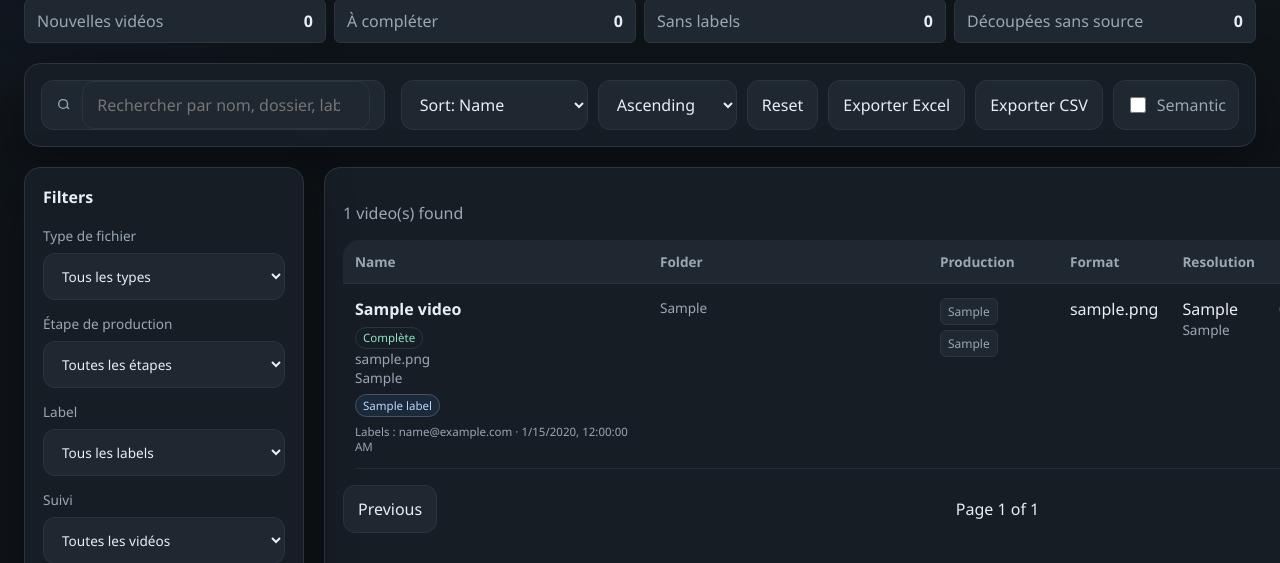
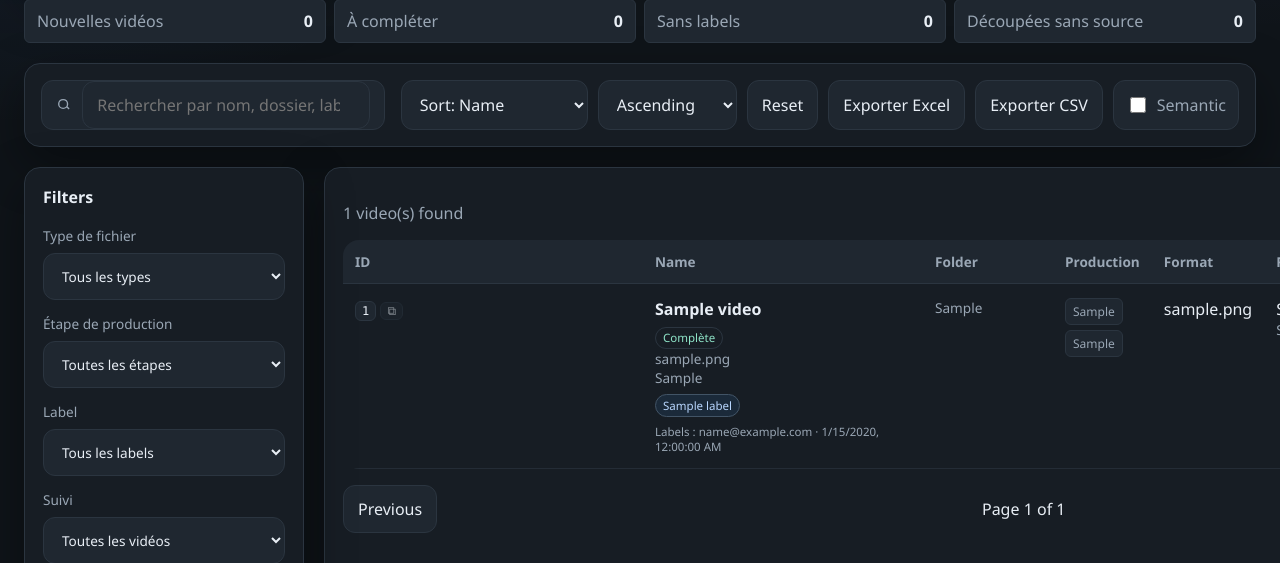
Before and after one commit to yannick-donald/cmfi-video-indexer, a FastAPI app: page / in a window 1280 px wide; the page is wider, and only the part inside the window is pictured. Shown: the part 540-1103 px from the top of that part. Run offline with FastAPI, Linux system fonts and the light colour scheme; tables that the repository leaves empty hold one stand-in row (values such as "Sample post").

Commit message:
Make the internal video ID real, visible and searchable
On the live library, 373 of 388 videos (96%) had no internal ID at all, and no
rescan could ever have repaired them. Two bugs combined:

- internal_video_id sat in PRESERVE_ON_RESCAN, so it was excluded from the
  ON CONFLICT UPDATE. upsert_video allocated an ID in the video_internal_ids
  registry but never copied it onto the existing row.
- Incremental scans skip unchanged files before upsert_video runs, so those
  videos never reached ID allocation in the first place.

The ID is now written on every rescan - upsert_video always resolves it from the
registry, which is the authority, so the write is idempotent - and a startup
migration backfills the rows that never got one. The backfill is scoped to rows
still missing an ID, so it is a no-op from the second run on, and existing IDs
are never reassigned. Verified against a copy of the real database: 373 -> 0
missing, 388 distinct IDs for 388 videos, the 15 pre-existing IDs unchanged.

Searching by ID also never worked. It was absent from the LIKE clause, so normal
search returned nothing, and in semantic mode it raised a 500.

That 500 was not specific to IDs. Raw user input went straight into an FTS5
MATCH, where -, ", *, : and parentheses are query syntax, so ordinary searches
crashed the endpoint: "JESUS-CHRIST" read as a subtraction, "2007-07-20" as a
column filter, an odd quote as an unterminated string. Input is now tokenised
and each token quoted as a literal phrase. Those three queries return 5, 5 and 0
results instead of HTTP 500.

The ID is shown in a new first column and in the detail panel, with a one-click
copy button, and is sortable. Copy falls back to execCommand where the Clipboard
API is unavailable outside a secure context, and never throws.

Bumps the static asset version to internal-id-1. It was still collaboration-4
from before the export buttons shipped, so returning users were being served
stale JS and their Exporter Excel / CSV buttons did nothing.

Co-Authored-By: Claude Opus 5 <noreply@anthropic.com>

```diff
--- a/database/repository.py
+++ b/database/repository.py
@@ -76,8 +76,11 @@ CHRISTIAN_METADATA_FIELDS = {
     "semantic_tags",
 }
 
+# The internal ID is deliberately NOT preserved here: upsert_video always
+# resolves it from the video_internal_ids registry, which is the authority, so
+# writing it on every rescan is idempotent. Keeping it in this set meant a video
+# indexed before the ID existed could never be repaired by a rescan.
 PRESERVE_ON_RESCAN = CHRISTIAN_METADATA_FIELDS | {
-    "internal_video_id",
     "asset_type",
     "workflow_stage",
     "source_file_id",
@@ -821,7 +824,7 @@ class VideoRepository:
         page_size: int = 50,
         use_fts: bool = False,
     ) -> SearchResult:
-        if use_fts and filters.query.strip():
+        if use_fts and _build_fts_query(filters.query):
             return self._search_fts(filters, sort_by, sort_dir, page, page_size)
 
         where, params = self._build_where(filters)
@@ -858,7 +861,7 @@ class VideoRepository:
         page: int,
         page_size: int,
     ) -> SearchResult:
-        query = filters.query.strip()
+        query = _build_fts_query(filters.query)
         offset = max(page - 1, 0) * page_size
         sort_col = SORT_COLUMNS.get(sort_by, SORT_COLUMNS["file_name"])
         direction = "DESC" if sort_dir.lower() == "desc" else "ASC"
@@ -1134,7 +1137,8 @@ class VideoRepository:
             clauses.append(
                 """
                 (
-                    file_name LIKE ?
+                    internal_video_id LIKE ?
+                    OR file_name LIKE ?
                     OR folder_path LIKE ?
                     OR parent_folder LIKE ?
                     OR owner LIKE ?
@@ -1165,7 +1169,7 @@ class VideoRepository:
                 )
                 """
             )
-            params.extend([q] * 23)
+            params.extend([q] * 24)
 
         if filters.folder:
             clauses.append("folder_path = ?")
@@ -1262,6 +1266,28 @@ class VideoRepository:
         return "WHERE " + " AND ".join(clauses), params
 
 
+def _build_fts_query(raw: str) -> str:
+    """
+    Turn free user input into a safe FTS5 MATCH expression.
+
+    FTS5 treats -, ", *, :, ( ) and the bare words AND/OR/NOT/NEAR as query
+    syntax, so passing user text through unchanged makes ordinary searches raise
+    OperationalError: "Jean-Baptiste" was read as a column filter, "2026-01-12"
+    as a subtraction, an odd quote as an unterminated string.
+
+    Each whitespace-separated token is wrapped in double quotes - which makes it
+    a literal phrase - with any inner quote doubled to escape it. Tokens are
+    joined by spaces, FTS5's implicit AND, so every term must still match.
+
+    Returns "" when nothing searchable remains, letting the caller fall back to
+    the LIKE search rather than issuing an empty MATCH.
+    """
+    tokens = [token for token in raw.strip().split() if token.strip('"')]
+    if not tokens:
+        return ""
+    return " ".join('"' + token.replace('"', '""') + '"' for token in tokens)
+
+
 def _split_terms(value: str) -> list[str]:
     raw_terms = value.replace("\n", ";").replace("|", ";").split(";")
     out: list[str] = []
--- a/database/schema.py
+++ b/database/schema.py
@@ -402,6 +402,8 @@ def _migrate(conn: sqlite3.Connection) -> None:
         "keywords",
         "semantic_tags",
     }
+    _backfill_internal_ids(conn)
+
     existing_fts_cols = _table_columns(conn, "videos_fts") if _table_exists(conn, "videos_fts") else set()
     if existing_fts_cols and not required_fts_cols.issubset(existing_fts_cols):
         conn.execute("DROP TABLE videos_fts")
@@ -429,6 +431,72 @@ def _migrate(conn: sqlite3.Connection) -> None:
     )
 
 
+def _backfill_internal_ids(conn: sqlite3.Connection) -> None:
+    """
+    Give every video an internal ID (CHR-VID-000123).
+
+    Videos indexed before the internal ID existed never received one, and a
+    rescan could not repair them: the ID was excluded from the rescan UPDATE,
+    so it was allocated in the registry but never copied onto the row. This
+    backfill closes that gap once, at startup.
+
+    Idempotent: every statement is scoped to rows that are still missing an ID,
+    so it is a no-op from the second run onwards. Existing IDs are never
+    reassigned - the registry is the authority and is left untouched.
+    """
+    missing = conn.execute(
+        "SELECT COUNT(*) FROM videos WHERE COALESCE(internal_video_id, '') = ''"
+    ).fetchone()[0]
+    if not missing:
+        return
+
+    # 1) Reserve a registry row (and therefore a sequence number) per video.
+    conn.execute(
+        """
+        INSERT OR IGNORE INTO video_internal_ids(file_id, created_at)
+        SELECT file_id, datetime('now')
+        FROM videos
+        WHERE COALESCE(internal_video_id, '') = ''
+        """
+    )
+    # 2) Format any registry row that does not carry its label yet.
+    conn.execute(
+        """
+        UPDATE video_internal_ids
+        SET internal_video_id = printf('CHR-VID-%06d', id)
+        WHERE COALESCE(internal_video_id, '') = ''
+        """
+    )
+    # 3) Copy the registry value onto the video row.
+    conn.execute(
+        """
+        UPDATE videos
+        SET internal_video_id = (
+            SELECT r.internal_video_id
+            FROM video_internal_ids r
+            WHERE r.file_id = videos.file_id
+        )
+        WHERE COALESCE(internal_video_id, '') = ''
+        """
+    )
+    # 4) Drop the stale search-index rows so the rebuild below re-adds them
+    #    with the ID included; otherwise the ID stays unsearchable in FTS mode.
+    if _table_exists(conn, "videos_fts"):
+        conn.execute(
+            """
+            DELETE FROM videos_fts
+            WHERE file_id IN (
+                SELECT f.file_id
+                FROM videos_fts f
+                JOIN videos v ON v.file_id = f.file_id
+                WHERE COALESCE(f.internal_video_id, '') = ''
+                  AND COALESCE(v.internal_video_id, '') != ''
+            )
+            """
+        )
+    conn.commit()
+
+
 def _table_exists(conn: sqlite3.Connection, table: str) -> bool:
     row = conn.execute(
         "SELECT 1 FROM sqlite_master WHERE type IN ('table', 'virtual table') AND name = ?",
--- a/web/static/app.js
+++ b/web/static/app.js
@@ -229,9 +229,61 @@ async function loadFilters() {
   }
 }
 
+// L'ID interne est la clé stable d'une vidéo : il survit au renommage et au
+// déplacement dans Drive. On l'affiche partout et on le rend copiable en un clic.
+function renderInternalId(internalId) {
+  if (!internalId) {
+    return '<span class="internal-id internal-id-missing" title="Aucun ID interne : relancez un scan">—</span>';
+  }
+  const safe = escapeHtml(internalId);
+  return `<span class="internal-id"><code>${safe}</code><button type="button" class="copy-id-btn" data-copy-id="${escapeAttr(internalId)}" title="Copier ${safe}" aria-label="Copier ${safe}">⧉</button></span>`;
+}
+
+// Repli sans API Clipboard : celle-ci exige un contexte sécurisé (https), ce qui
+// n'est pas garanti en local ni dans un navigateur embarqué.
+function legacyCopy(value) {
+  try {
+    const field = document.createElement("textarea");
+    field.value = value;
+    field.setAttribute("readonly", "");
+    field.style.position = "fixed";
+    field.style.opacity = "0";
+    document.body.appendChild(field);
+    field.select();
+    const copied = document.execCommand("copy");
+    field.remove();
+    return copied;
+  } catch (error) {
+    return false;
+  }
+}
+
+async function copyInternalId(button) {
+  const value = button.dataset.copyId;
+  const original = button.textContent;
+  let copied = false;
+  try {
+    if (window.isSecureContext && navigator.clipboard) {
+      await navigator.clipboard.writeText(value);
+      copied = true;
+    }
+  } catch (error) {
+    copied = false;
+  }
+  if (!copied) {
+    copied = legacyCopy(value);
+  }
+  button.textContent = copied ? "✓" : "!";
+  button.title = copied ? `${value} copié` : `Copie impossible — sélectionnez ${value}`;
+  window.setTimeout(() => {
+    button.textContent = original;
+    button.title = `Copier ${value}`;
+  }, 1200);
+}
+
 function renderRows(items) {
   if (!items.length) {
-    els.resultsBody.innerHTML = `<tr><td colspan="9" class="empty">Aucune vidéo ne correspond à ces filtres.</td></tr>`;
+    els.resultsBody.innerHTML = `<tr><td colspan="10" class="empty">Aucune vidéo ne correspond à ces filtres.</td></tr>`;
     return;
   }
 
@@ -239,6 +291,7 @@ function renderRows(items) {
     .map(
       (item) => `
       <tr>
+        <td>${renderInternalId(item.internal_video_id)}</td>
         <td>
           <div class="file-name">${escapeHtml(item.editorial_title || item.clean_title || item.file_name)}</div>
           <div class="row-badges">
@@ -288,6 +341,7 @@ async function showDetails(fileId) {
   const response = await fetch(`/api/videos/${fileId}`);
   const item = await response.json();
   const rows = [
+    ["ID interne", renderInternalId(item.internal_video_id)],
     ["Name", item.file_name],
     ["Folder", item.folder_path || "—"],
     ["Parent folder", item.parent_folder || "—"],
@@ -312,7 +366,7 @@ async function showDetails(fileId) {
       ([label, value]) => `
       <div class="detail-row">
         <span>${escapeHtml(label)}</span>
-        <div>${typeof value === "string" && value.startsWith("<a") ? value : escapeHtml(String(value))}</div>
+        <div>${typeof value === "string" && (value.startsWith("<a") || value.startsWith("<span class=\"internal-id")) ? value : escapeHtml(String(value))}</div>
       </div>`
     )
     .join("") + renderLabelEditor(item) + await renderWorkflowEditor(item) + renderChristianMetadataEditor(item);
@@ -756,6 +810,10 @@ els.nextPage.addEventListener("click", () => {
 els.resultsBody.addEventListener("click", (event) => {
   const target = event.target;
   if (!(target instanceof HTMLElement)) return;
+  if (target.classList.contains("copy-id-btn")) {
+    copyInternalId(target);
+    return;
+  }
   if (target.classList.contains("detail-btn")) {
     showDetails(target.dataset.id);
   }
@@ -772,6 +830,10 @@ els.detailContent.addEventListener("click", (event) => {
   }
   if (target.id === "saveLabelsButton") {
     saveLabels();
+  }
+  if (target.classList.contains("copy-id-btn")) {
+    copyInternalId(target);
+    return;
   }
   if (target.classList.contains("related-video-btn")) {
     showDetails(target.dataset.relatedId);
--- a/web/static/style.css
+++ b/web/static/style.css
@@ -954,3 +954,39 @@ dialog article {
     grid-template-columns: 1fr;
   }
 }
+
+.internal-id {
+  display: inline-flex;
+  align-items: center;
+  gap: 4px;
+  white-space: nowrap;
+}
+
+.internal-id code {
+  font-family: ui-monospace, SFMono-Regular, Menlo, monospace;
+  font-size: 12px;
+  letter-spacing: 0.02em;
+  color: var(--text);
+  background: var(--panel-2);
+  border: 1px solid var(--border);
+  border-radius: 6px;
+  padding: 2px 6px;
+}
+
+.internal-id-missing {
+  color: var(--muted);
+  font-size: 12px;
+}
+
+.copy-id-btn {
+  padding: 2px 6px;
+  font-size: 12px;
+  line-height: 1;
+  border-radius: 6px;
+  cursor: pointer;
+  opacity: 0.55;
+}
+
+.copy-id-btn:hover {
+  opacity: 1;
+}
--- a/web/templates/index.html
+++ b/web/templates/index.html
@@ -4,7 +4,7 @@
   <meta charset="UTF-8">
   <meta name="viewport" content="width=device-width, initial-scale=1.0">
   <title>{{ app_name }} — Video Library</title>
-  <link rel="stylesheet" href="/static/style.css?v=collaboration-4">
+  <link rel="stylesheet" href="/static/style.css?v=internal-id-1">
 </head>
 <body
   data-public-demo="{{ 'true' if public_demo else 'false' }}"
@@ -111,6 +111,7 @@
       <div class="toolbar-actions">
         <select id="sortBy">
           <option value="file_name">Sort: Name</option>
+          <option value="internal_video_id">Sort: ID interne</option>
           <option value="editorial_title">Sort: Editorial title</option>
           <option value="modified_at">Sort: Modified</option>
           <option value="file_size">Sort: Size</option>
@@ -252,6 +253,7 @@
           <table>
             <thead>
               <tr>
+                <th>ID</th>
                 <th>Name</th>
                 <th>Folder</th>
                 <th>Production</th>
@@ -365,6 +367,6 @@
   {% endif %}
 
   <datalist id="labelSuggestions"></datalist>
-  <script src="/static/app.js?v=collaboration-4"></script>
+  <script src="/static/app.js?v=internal-id-1"></script>
 </body>
 </html>
```
